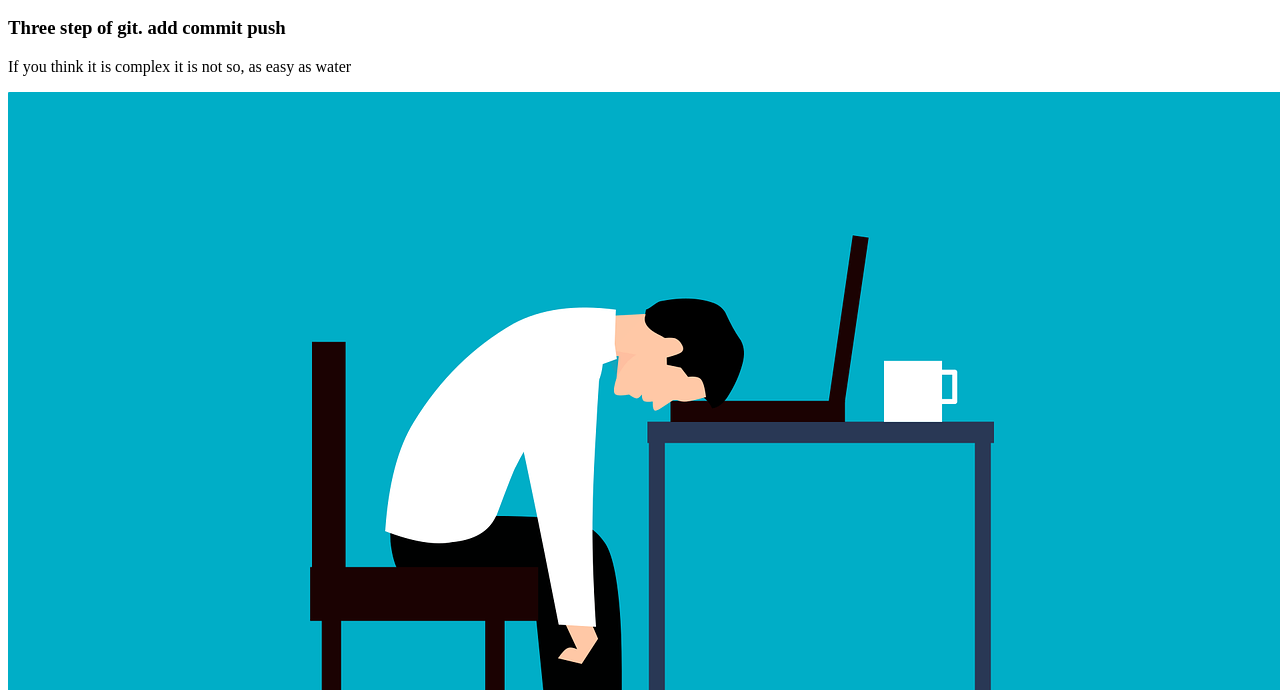
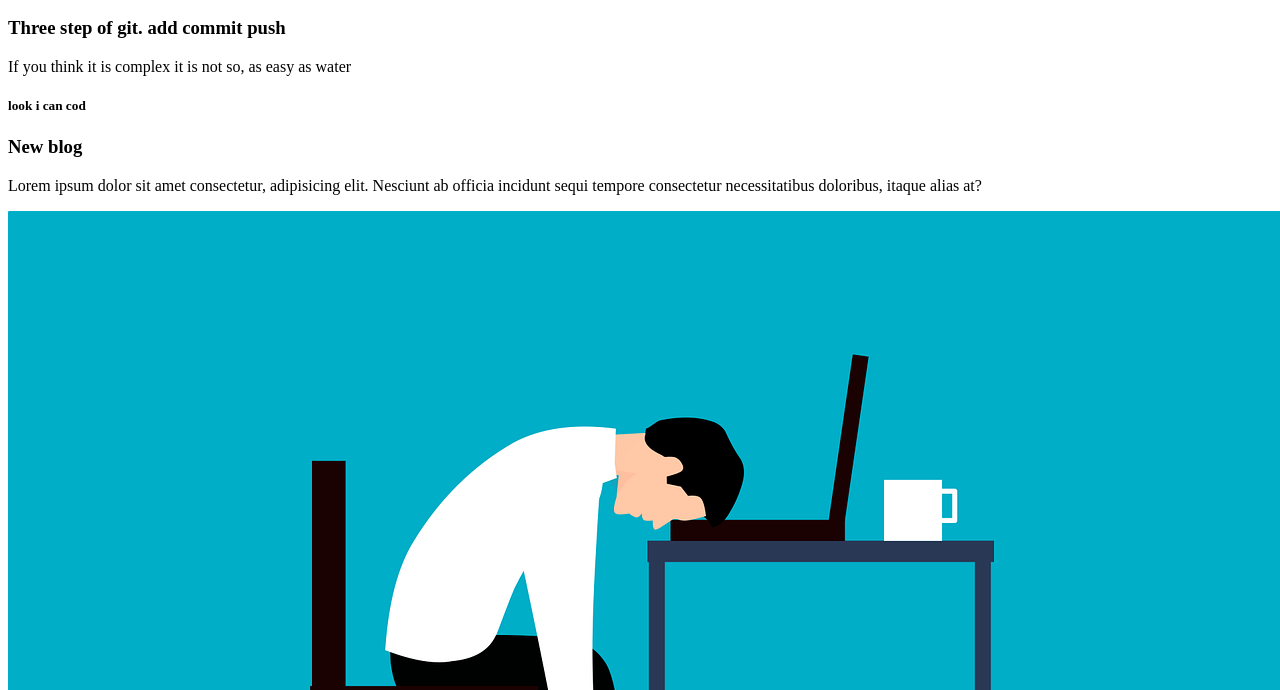
Before and after one commit to coder-Hasib/my-first-repo, a plain HTML site: page index.html in a window 1280 px wide. Shown: the part 110-800 px from the top of the page. Drawn offline with Linux system fonts and the light colour scheme.

Commit message:
new blog added

```diff
--- a/index.html
+++ b/index.html
@@ -12,6 +12,11 @@
     <h2>I think git is so easy</h2>
     <h3>Three step of git. add commit push</h3>
     <p>If you think it is complex it is not so, as easy as water</p>
+    <div>
+        <h5>look i can cod</h5>
+        <h3>New blog</h3>
+        <p>Lorem ipsum dolor sit amet consectetur, adipisicing elit. Nesciunt ab officia incidunt sequi tempore consectetur necessitatibus doloribus, itaque alias at?</p>
+    </div>
     <img src="mathanosto.png" alt="">
 </body>
 </html>
```
